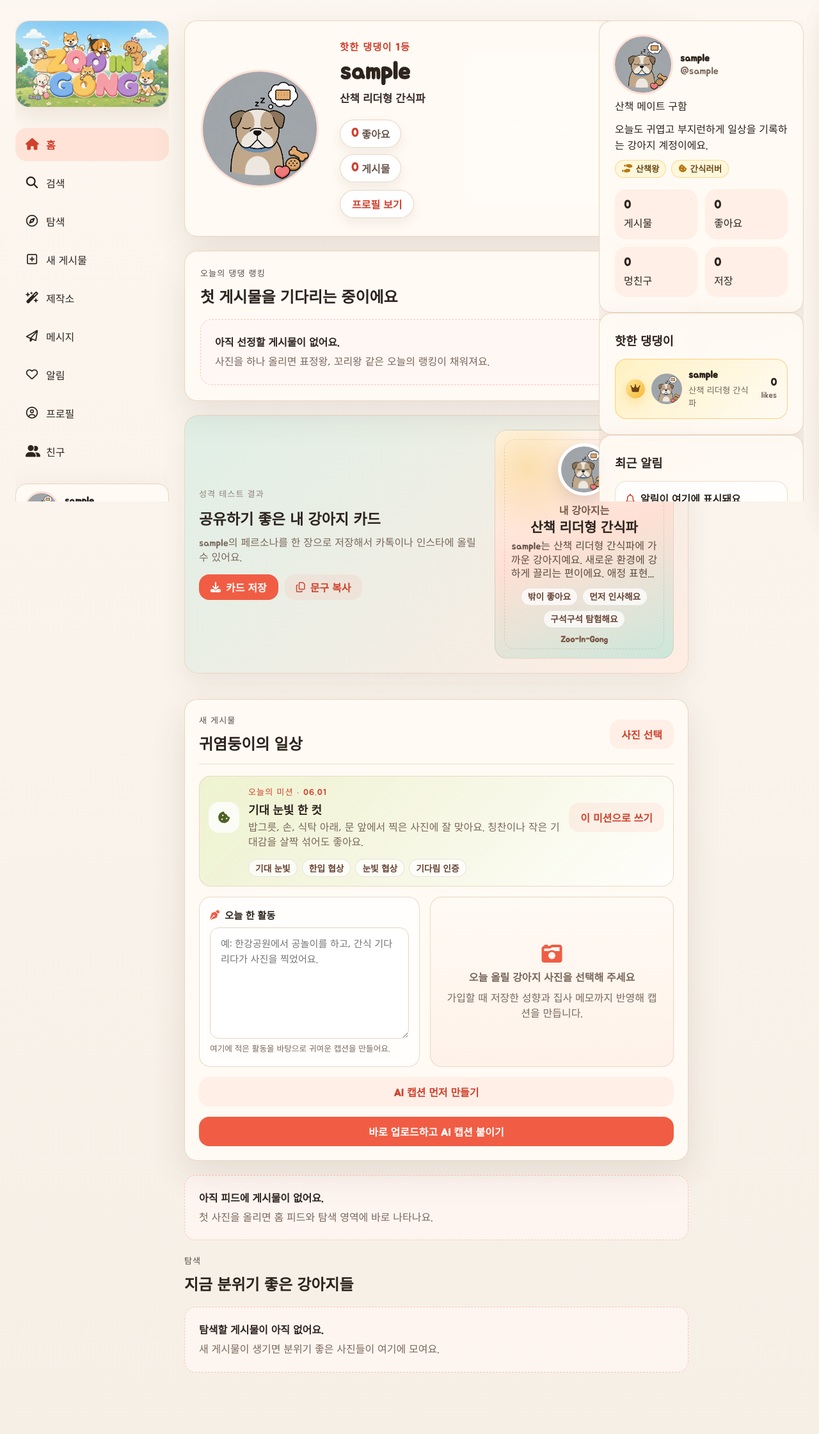
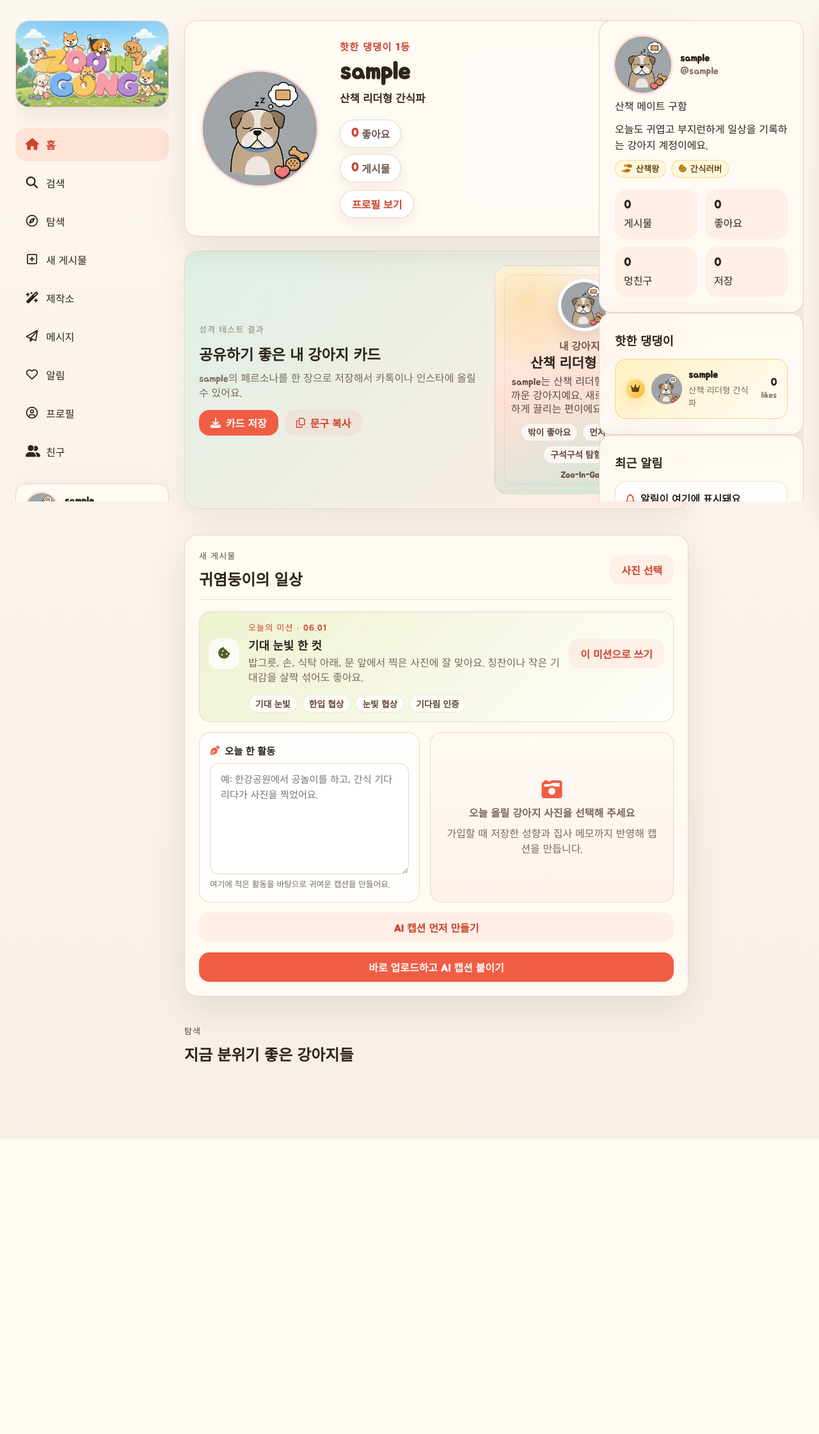
Before and after one commit to changgyu020804-arch/zoo-in-gong, a Flask app: page / in a window 1280 px wide. Shown: the whole page at 64% size. After the commit the page ends 1780 px from the top, so only its background shows below. Run offline with Flask 3, Linux system fonts and the light colour scheme; the visitor is signed in with stand-in values (Sample User, id 1); data comes from the database, SQL or seed files in the repository; data that the repository does not hold is empty; some libraries are stand-ins or nearby versions; some web fonts are replaced.

Commit message:
Revert "Improve home empty states and diagnostics"
This reverts commit bf71d1fb05eb83169d41ddb395f90dd787834cf5.

```diff
--- a/routes/pages.py
+++ b/routes/pages.py
@@ -1,5 +1,3 @@
-import logging
-
 from flask import redirect, render_template, session, url_for
 
 from db import get_db_connection
@@ -22,33 +20,12 @@ from services import (
 from text_utils import clean_single_line_text
 
 
-logger = logging.getLogger(__name__)
-
-
 def attach_profile_summary(profile, stats):
     profile["posts_count"] = stats["posts_count"]
     profile["total_likes"] = stats["total_likes"]
     profile["friend_count"] = stats["friend_count"]
     profile["badges"] = build_profile_badges(profile)
     return profile
-
-
-def build_profile_ranking_fallback(profile, stats):
-    pet_name = profile.get("pet_name") or profile.get("username") or "멍스타"
-    return [
-        {
-            "rank": 1,
-            "pet_name": pet_name,
-            "username": profile.get("username") or "",
-            "avatar_url": profile.get("avatar_url") or "",
-            "display_avatar_url": profile.get("display_avatar_url") or "",
-            "initial": profile.get("initial") or pet_name[0].upper(),
-            "persona": profile.get("persona") or "오늘의 첫 주인공",
-            "total_likes": stats.get("total_likes") or 0,
-            "post_count": stats.get("posts_count") or 0,
-            "latest_post": None,
-        }
-    ]
 
 
 def build_page_context(page, username):
@@ -69,29 +46,15 @@ def register_page_routes(app):
             return redirect(url_for("login"))
 
         profile, stats, notifications, bootstrap = build_page_context("home", username)
-        posts = get_posts(viewer_username=username)
-        daily_awards = build_daily_awards(username)
-        like_rankings = build_like_ranking()
-        if not like_rankings:
-            like_rankings = build_profile_ranking_fallback(profile, stats)
-
-        logger.info(
-            "home_context user=%s posts=%s rankings=%s awards=%s notifications=%s",
-            username,
-            len(posts),
-            len(like_rankings),
-            len(daily_awards),
-            len(notifications),
-        )
 
         return render_template(
             "index.html",
-            posts=posts,
+            posts=get_posts(viewer_username=username),
             profile=profile,
             stats=stats,
             notifications=notifications,
-            daily_awards=daily_awards,
-            like_rankings=like_rankings,
+            daily_awards=build_daily_awards(username),
+            like_rankings=build_like_ranking(),
             daily_mission=build_daily_mission(profile),
             bootstrap=bootstrap,
         )
--- a/static/css/style.css
+++ b/static/css/style.css
@@ -1759,15 +1759,6 @@ button.grid-post {
 
 .empty-state strong {
     color: var(--text);
-}
-
-.empty-state p {
-    margin: 8px 0 0;
-    line-height: 1.55;
-}
-
-.explore-grid > .empty-state {
-    grid-column: 1 / -1;
 }
 
 .tag-pill {
--- a/templates/index.html
+++ b/templates/index.html
@@ -95,19 +95,6 @@
                         </div>
                     </article>
                     {% endfor %}
-                </div>
-            </section>
-            {% else %}
-            <section class="panel-card daily-awards-section">
-                <div class="section-head">
-                    <div>
-                        <p class="eyebrow">오늘의 댕댕 랭킹</p>
-                        <h2>첫 게시물을 기다리는 중이에요</h2>
-                    </div>
-                </div>
-                <div class="empty-state">
-                    <strong>아직 선정할 게시물이 없어요.</strong>
-                    <p>사진을 하나 올리면 표정왕, 꼬리왕 같은 오늘의 랭킹이 채워져요.</p>
                 </div>
             </section>
             {% endif %}
@@ -332,11 +319,6 @@
                         </div>
                     </div>
                 </article>
-                {% else %}
-                <div class="empty-state">
-                    <strong>아직 피드에 게시물이 없어요.</strong>
-                    <p>첫 사진을 올리면 홈 피드와 탐색 영역에 바로 나타나요.</p>
-                </div>
                 {% endfor %}
             </section>
 
@@ -356,11 +338,6 @@
                             <span>#{{ post.persona }}</span>
                         </div>
                     </button>
-                    {% else %}
-                    <div class="empty-state">
-                        <strong>탐색할 게시물이 아직 없어요.</strong>
-                        <p>새 게시물이 생기면 분위기 좋은 사진들이 여기에 모여요.</p>
-                    </div>
                     {% endfor %}
                 </div>
             </section>
@@ -430,11 +407,6 @@
                             <strong>{{ item.total_likes }}</strong>
                             <small>likes</small>
                         </div>
-                    </div>
-                    {% else %}
-                    <div class="empty-state">
-                        <strong>핫한 댕댕이를 집계하는 중이에요.</strong>
-                        <p>좋아요와 게시물이 쌓이면 순위가 자동으로 채워져요.</p>
                     </div>
                     {% endfor %}
                 </div>
```
Also changed, not shown: tests/test_app_flows.py (+0 -14 lines).
